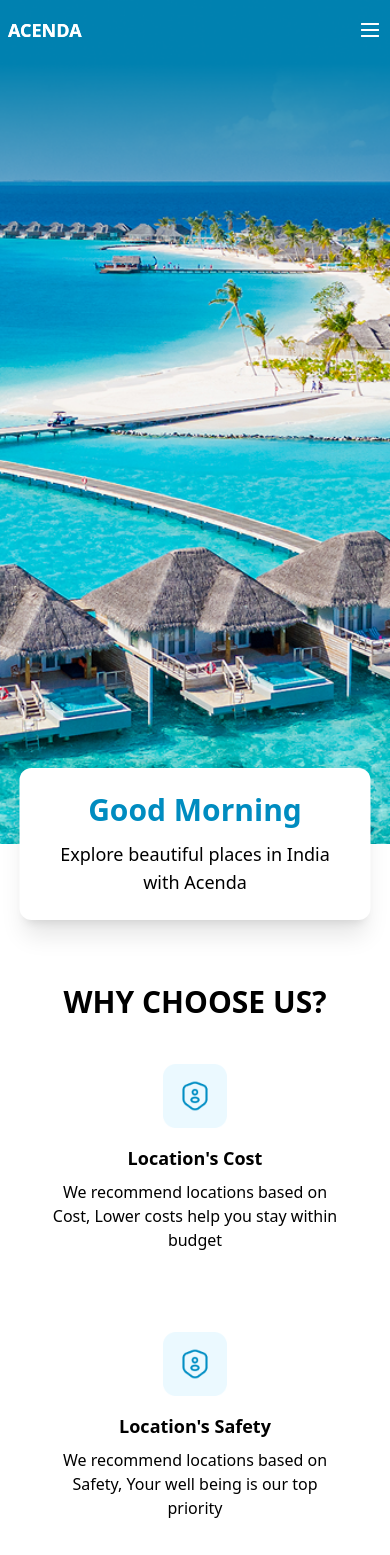
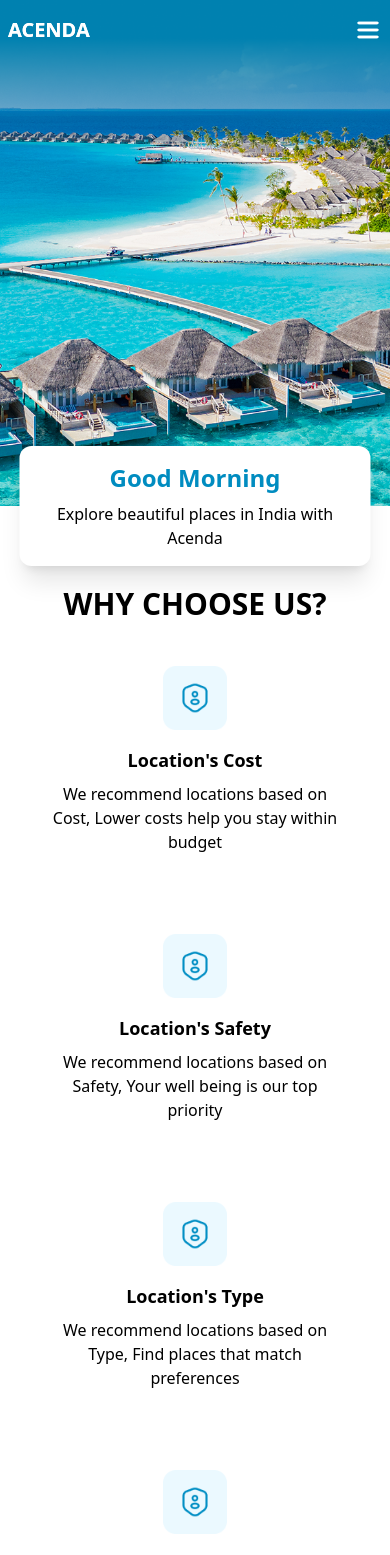
Before and after one commit to whysatyam/Acenda-TravelGuide, a Next.js app: page / in a window 390 px wide. Shown: the top 1555 px of the page. Built offline with nearby package versions, Linux system fonts and the light colour scheme.

Commit message:
fixed styling

```diff
--- a/src/components/Choose.js
+++ b/src/components/Choose.js
@@ -2,7 +2,7 @@ import React from "react";
 
 function Choose() {
   return (
-    <div className="text-center py-10 mt-25">
+    <div className="text-center py-10 mt-10 [@media(min-width:767px)]:mt-18">
       <h2 className="text-3xl font-bold text-black mb-5">WHY CHOOSE US?</h2>
 
       <div className="grid grid-cols-1 sm:grid-cols-2 lg:grid-cols-4 gap-8 px-6 lg:px-20">
--- a/src/components/Hero.js
+++ b/src/components/Hero.js
@@ -2,12 +2,12 @@ import React from "react";
 
 function Hero() {
   return (
-    <div className="relative home-bg h-screen flex items-end justify-center">
-      <div className="absolute bottom-0 left-1/2 transform -translate-x-1/2 translate-y-1/2 bg-white w-[90%] md:w-3/4 lg:w-2/3 xl:w-1/2 h-auto p-6 md:p-10 rounded-xl shadow-xl text-center">
-        <h1 className="text-3xl md:text-4xl font-bold text-[#008cc0]">
+    <div className="relative home-bg h-[60vh] md:h-screen flex items-end justify-center">
+      <div className="absolute bottom-0 left-1/2 transform -translate-x-1/2 translate-y-1/2 bg-white w-[90%] md:w-3/4 lg:w-2/3 xl:w-1/2 h-auto p-4 md:p-10 rounded-xl shadow-xl text-center">
+        <h1 className="text-2xl md:text-4xl font-bold text-[#008cc0]">
           Good Morning
         </h1>
-        <p className="text-black mt-3 text-lg">
+        <p className="text-black mt-2 md:mt-3 text-base md:text-lg">
           Explore beautiful places in India with Acenda
         </p>
       </div>
--- a/src/components/Navbar.js
+++ b/src/components/Navbar.js
@@ -18,11 +18,11 @@ export default function Navbar() {
     <div className="absolute top-0 left-0 w-full z-50 flex justify-between items-center font-sans pt-2 pb-2 bg-transparent">
       <Link
         href="/"
-        className="p-2 md:pl-10 font-bold text-lg text-white cursor-pointer"
+        className="p-2 md:pl-10 font-bold text-xl text-white cursor-pointer"
       >
         ACENDA
       </Link>
-      <div className="hidden sm:flex p-2 cursor-pointer">
+      <div className="hidden sm:flex p-2 text-lg cursor-pointer">
         <Link href="/" className="text-white pl-4 md:pl-10">
           HOME
         </Link>
@@ -37,7 +37,7 @@ export default function Navbar() {
         className="sm:hidden p-2 cursor-pointer text-white"
         onClick={() => setMenuOpen(true)}
       >
-        <Menu size={24} />
+        <Menu size={28} />
       </div>
       <div
         className={`fixed top-0 left-0 h-full w-64 bg-black text-white z-50 transform ${
--- a/src/components/PlacesDirectory.js
+++ b/src/components/PlacesDirectory.js
@@ -12,14 +12,18 @@ const chunkArray = (arr, size) => {
 };
 
 const FilterSelect = ({ options, onChange, placeholder, isMulti = false }) => (
-  <div className="p-2 lg:p-4 bg-white rounded-lg">
+  <div className="p-2 lg:p-4 bg-white rounded-lg relative z-30">
     <Select
       options={options}
       onChange={onChange}
       placeholder={placeholder}
       isMulti={isMulti}
       isClearable={!isMulti}
-      className="mt-1 z-20"
+      className="mt-1"
+      menuPortalTarget={document.body}
+      styles={{
+        menuPortal: base => ({ ...base, zIndex: 9999 })
+      }}
     />
   </div>
 );
```
